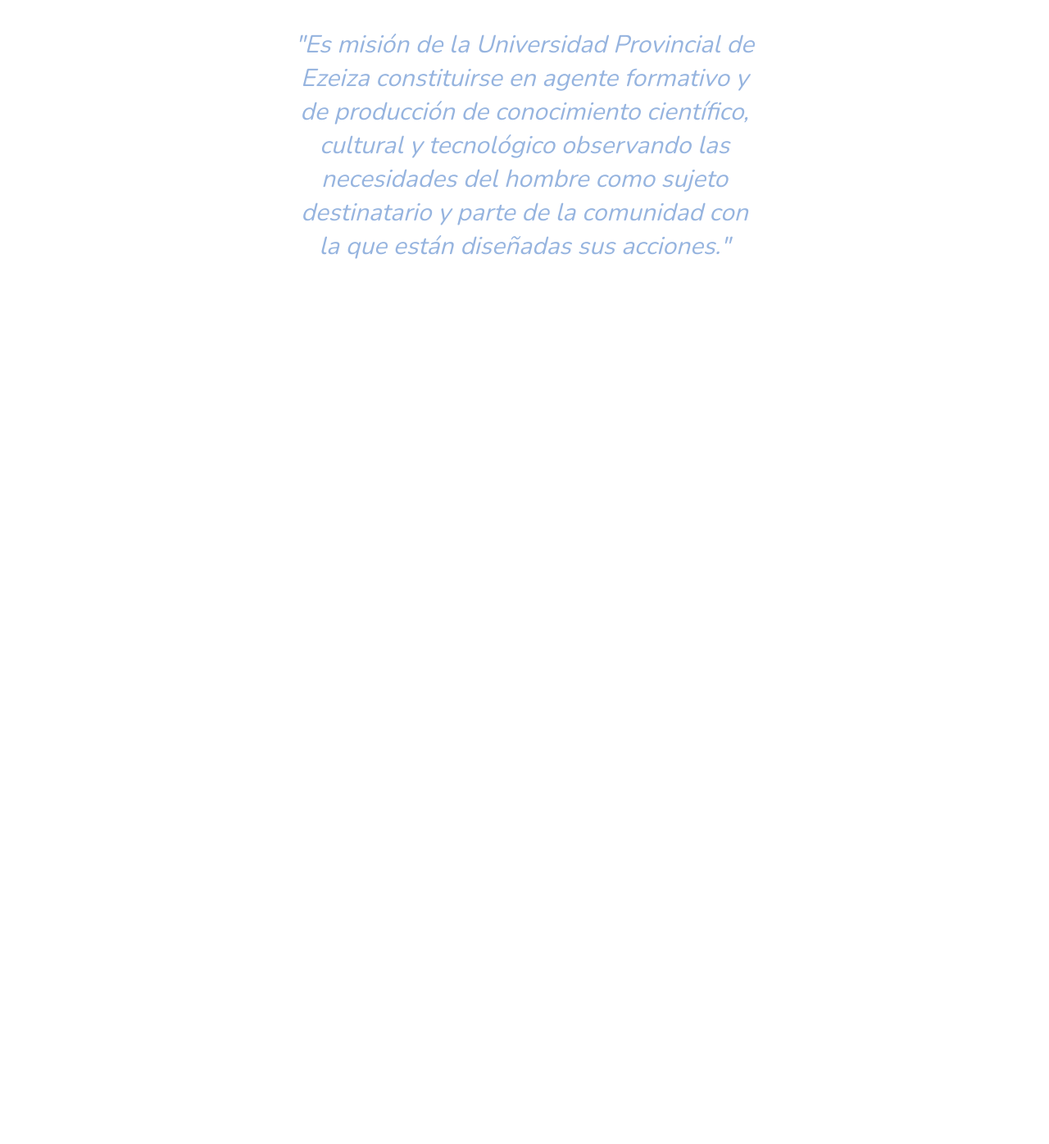
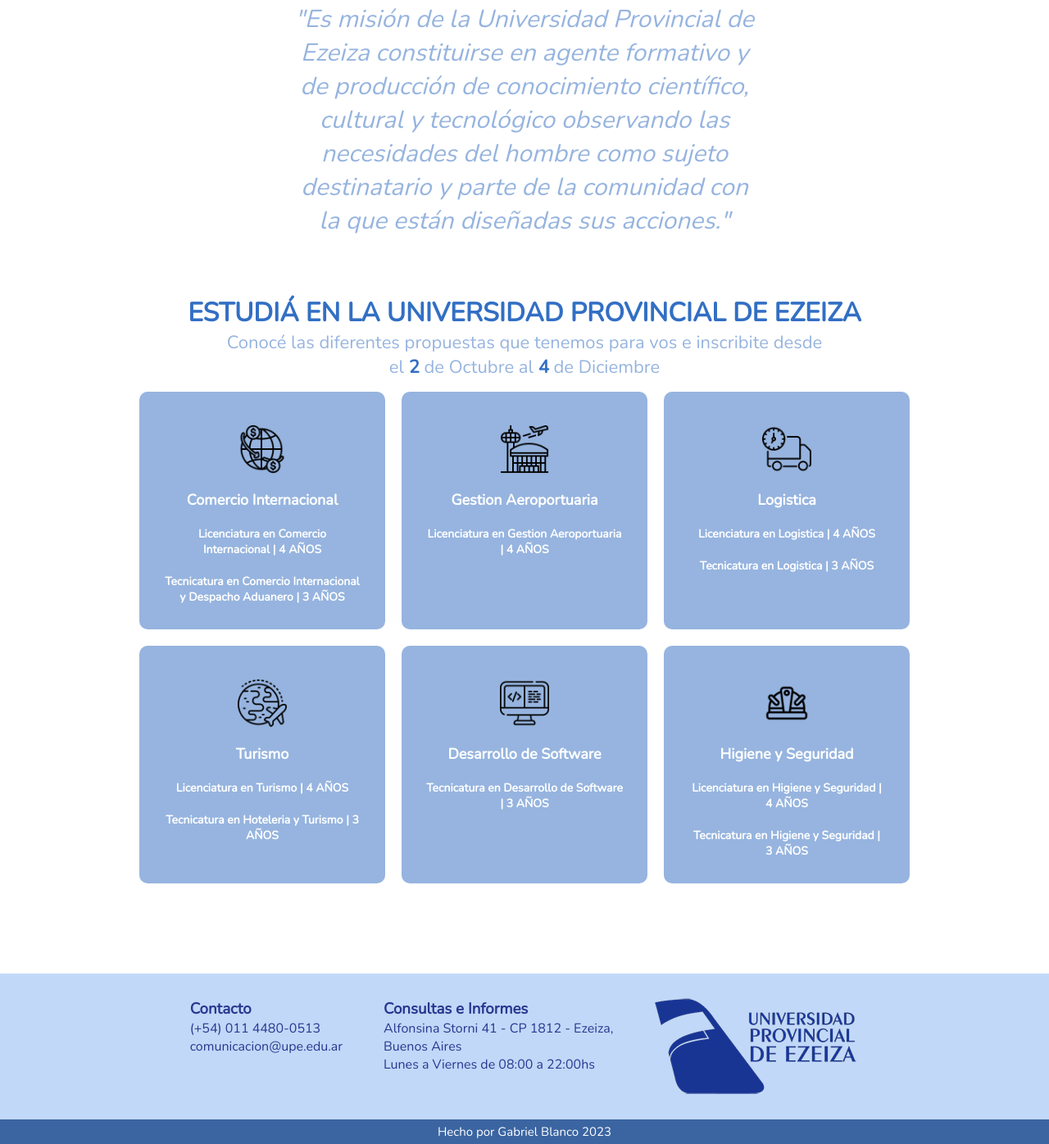
Before and after one commit to oblancogabriel/landing-page, a plain HTML site: page index.html in a window 1280 px wide. Shown: the part 393-1789 px from the top of the page at 82% size. Before the commit the page ends 874 px from the top, so only its background shows below. Drawn offline with nearby package versions, Linux system fonts and the light colour scheme.

Commit message:
Challenge-n°4

```diff
--- a/assets/styles.css
+++ b/assets/styles.css
@@ -26,6 +26,8 @@ header {
     height: 90%;
 }
 
+/* Navbar */
+
 .navbar,
 .navbar-list
 {
@@ -46,10 +48,14 @@ header {
     color: rgb(255, 255, 255);
     font-weight: 600;
 }
+
+/* Body */
 main{
     padding: 80;
     width: 100%;
 }
+
+/* Hero */
 
 .hero {
     width: 100%;
@@ -106,19 +112,16 @@ main{
     text-align: center;
 }
 
+/* About */
+
 .about{
-    color: white;
-    width: 100%;
-    height: 35%;
     display: flex;
     justify-content: center;
     align-items: center;
-    padding: 20% 0;
-    border-radius: 40px;
+    padding: 50px 0 0 0;
 }
 
 .about-mision p {
-    color: white;
     font-size: 30px;
     width: 50%;
     font-weight: 200;
@@ -126,3 +129,108 @@ main{
     text-align: center;
     font-family: 'Gill Sans', 'Gill Sans MT', Calibri, 'Trebuchet MS', sans-serif;
 }
+
+/* Info-Cards */
+
+#info {
+    display: flex;
+    flex-direction: column;
+    max-width: 1200px;
+    padding: 70px 0 30px 0;
+    justify-content: center;
+    align-items: center;
+    gap: 15px;
+}
+
+#info h2{
+    font-size: 32px;
+    font-weight: 800;
+    color: #326fc4;
+}
+
+.info-head{
+    text-align: center;
+}
+
+.info-head p{
+    font-size: 22px;
+    font-weight: 500;
+}
+
+.info-head p strong{
+    color: #326fc4;
+}
+
+.info-cards-container{
+    display:flex;
+    flex-direction: row;
+    flex-wrap: wrap;
+    align-content: stretch;
+    justify-content: center;
+    align-items: stretch;
+    gap: 20px;
+
+}
+
+.info-cards{
+    display: flex;
+    flex-direction: column;
+    width: 300px;
+    height: 290px;
+    padding: 40px 30px;
+    background-color: #96b4df;
+    align-items: center;
+    text-align: center;
+    border-radius: 10px;
+    gap: 20px;
+}
+
+.info-cards img{
+    width: 60px;
+}
+
+.info-cards h3{
+    font-weight: 600;
+    font-size: 18px;
+    color: white;
+}
+
+.info-cards p{
+    font-size: 14px;
+    font-weight: 600;
+    color: white;
+}
+
+/* Footer */
+
+.footer-info {
+    display: flex;
+    flex-direction: row;
+    align-items: stretch;
+    justify-content: center;
+    gap: 50px;
+    background-color: #c1d8f8;
+    padding: 30px 0 0 0;
+}
+
+.footer-info h3,
+ul, li{
+    color: #283890;
+}
+
+.footer-info-img{
+    width:max-content;
+    display: flex;
+    justify-content: center;
+    align-items: center;
+    padding: 0 0 30px 0;
+}
+
+.footer-text p{
+    background-color: #3b65a1;
+    color: white;
+    font-size: 15px;
+    font-weight: 200;
+    text-align: center;
+    padding: 5px 0;
+}
--- a/index.html
+++ b/index.html
@@ -2,7 +2,7 @@
 <head>
     <meta charset="UTF-8">
     <meta name="viewport" content="width=device-width, initial-scale=1.0">
-    <title>Mi primera Navbar</title>
+    <title>Mi primera Landing Page</title>
     <link rel="stylesheet" href="./assets/styles.css">
 </head>
 <body>
@@ -39,6 +39,72 @@
                 <p><em>"Es misión de la Universidad Provincial de Ezeiza constituirse en agente formativo y de producción de conocimiento científico, cultural y tecnológico observando las necesidades del hombre como sujeto destinatario y parte de la comunidad con la que están diseñadas sus acciones."</em></p>
             </div>
         </section>
+        <section id="info">
+            <div class="info-head">
+                <h2>ESTUDIÁ EN LA UNIVERSIDAD PROVINCIAL DE EZEIZA</h2>
+                <p>Conocé las diferentes propuestas que tenemos para vos e inscribite desde <br>el <strong class="date">2</strong> de Octubre al <strong class="date">4</strong> de Diciembre</p>
+            </div>
+            <div class="info-cards-container">
+                <div class="info-cards">
+                    <img src="/assets/img/el-comercio-internacional.png" alt="Comercio Internacional">
+                    <h3>Comercio Internacional</h3>
+                    <p>Licenciatura en Comercio Internacional | 4 AÑOS</p>
+                    <p>Tecnicatura en Comercio Internacional y Despacho Aduanero | 3 AÑOS</p>
+                </div>
+                <div class="info-cards">
+                    <img src="/assets/img/gestion aeroportuaria.png" alt="Gestion Aeroportuaria">
+                    <h3>Gestion Aeroportuaria</h3>
+                    <p>Licenciatura en Gestion Aeroportuaria | 4 AÑOS</p>
+                </div>
+                <div class="info-cards">
+                    <img src="/assets/img/entrega-logistica.png" alt="Logistica">
+                    <h3>Logistica</h3>
+                    <p>Licenciatura en Logistica | 4 AÑOS</p>
+                    <p>Tecnicatura en Logistica | 3 AÑOS</p>
+                </div>
+                <div class="info-cards">
+                    <img src="/assets/img/turismo.png" alt="Turismo">
+                    <h3>Turismo</h3>
+                    <p>Licenciatura en Turismo | 4 AÑOS</p>
+                    <p>Tecnicatura en Hoteleria y Turismo | 3 AÑOS</p>
+                </div>
+                <div class="info-cards">
+                    <img src="/assets/img/codigo.png" alt="Desarrollo de Software">
+                    <h3>Desarrollo de Software</h3>
+                    <p>Tecnicatura en Desarrollo de Software | 3 AÑOS</p>
+                </div>
+                <div class="info-cards">
+                    <img src="/assets/img/hys.png" alt="Higiene y Seguridad">
+                    <h3>Higiene y Seguridad</h3>
+                    <p>Licenciatura en Higiene y Seguridad | 4 AÑOS</p>
+                    <p>Tecnicatura en Higiene y Seguridad | 3 AÑOS</p>
+                </div>
+            </div>
+        </section>
     </main>
+    <footer>
+        <div class="footer-info">
+            <div class="footer-info-contact">
+                <h3>Contacto</h3>
+                <ul>
+                   <li>(+54) 011 4480-0513</li>
+                   <li>comunicacion@upe.edu.ar</li>
+                </ul>
+            </div>
+            <div class="footer-info-informes">
+                <h3>Consultas e Informes</h3>
+                <ul>
+                   <li>Alfonsina Storni 41 - CP 1812 - Ezeiza, <br>Buenos Aires</li>
+                   <li>Lunes a Viernes de 08:00 a 22:00hs</li>
+                </ul>
+            </div>
+            <div class="footer-info-img">
+                <img src="/assets/img/footer222.png" alt="">
+            </div>
+        </div>
+        <div class="footer-text">
+            <p>Hecho por Gabriel Blanco 2023</p>
+        </div>
+    </footer>
 </body>
 </html>
```
Also changed, not shown: assets/img/codigo.png (added), assets/img/el-comercio-internacional.png (added), assets/img/entrega-logistica.png (added), assets/img/footer222.png (added), assets/img/gestion aeroportuaria.png (added), assets/img/hys.png (added), assets/img/turismo.png (added).
